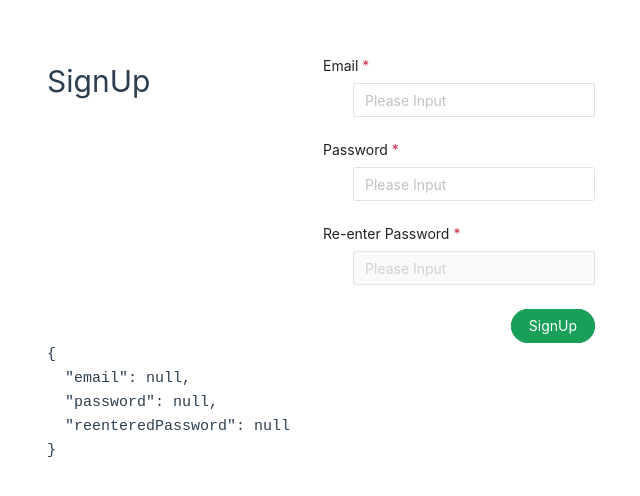
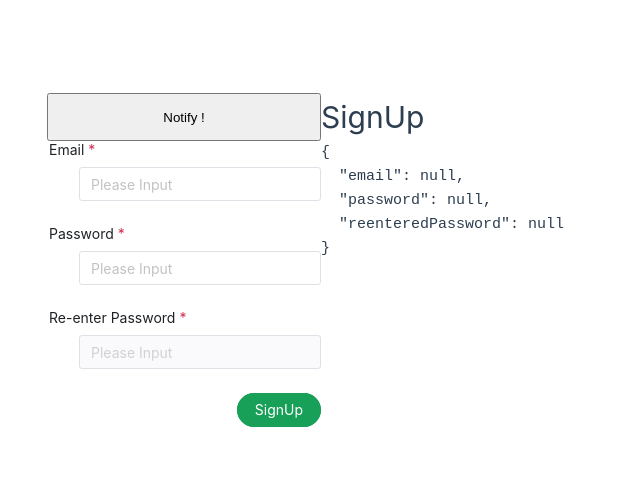
Before and after one commit to jeweler23/auth-firebase, a Vue app: page / in a window 1280 px wide. Shown: the part 140-636 px from the top of the page, without its empty margins (319-959 px from the left). Built offline with nearby package versions, Linux system fonts and the light colour scheme; no server answers; some icons are missing; the HTML template or start-up script is replaced by a standard one.

Commit message:
feat:add notify library

```diff
--- a/package.json
+++ b/package.json
@@ -18,7 +18,8 @@
     "motion-v": "^0.13.1",
     "pinia": "^3.0.1",
     "vue": "^3.5.13",
-    "vue-router": "^4.5.0"
+    "vue-router": "^4.5.0",
+    "vue3-toastify": "^0.2.8"
   },
   "devDependencies": {
     "@ricons/ionicons5": "^0.13.0",
--- a/src/App.vue
+++ b/src/App.vue
@@ -3,9 +3,20 @@ import { RouterView } from 'vue-router'
 import {NMessageProvider,NDialogProvider,NModalProvider,NNotificationProvider,NLoadingBarProvider } from 'naive-ui'
 import AuthWrapper from "@/wrapper/AuthWrapper.vue";
 
+
+import { toast, type ToastOptions } from 'vue3-toastify';
+
+const notify = () => {
+  toast("Wow so easy !", {
+    autoClose: 1000,
+    position: toast.POSITION.BOTTOM_RIGHT,
+  } as ToastOptions);
+}
 </script>
 
 <template>
+  <button @click="notify">Notify !</button>
+
   <n-loading-bar-provider>
     <n-message-provider>
       <n-notification-provider>
--- a/src/main.ts
+++ b/src/main.ts
@@ -2,6 +2,9 @@ import './assets/main.css'
 
 import { createApp } from 'vue'
 import { createPinia } from 'pinia'
+import Vue3Toastify, { type ToastContainerOptions } from 'vue3-toastify';
+import 'vue3-toastify/dist/index.css';
+
 
 import App from './App.vue'
 import router from './router'
@@ -29,5 +32,6 @@ const app = createApp(App)
 app.use(createPinia())
 app.use(router)
 app.use(naive)
+app.use(Vue3Toastify)
 
 app.mount('#app')
```
Also changed, not shown: 1 other file (tests, documents, lock files or other folders).
